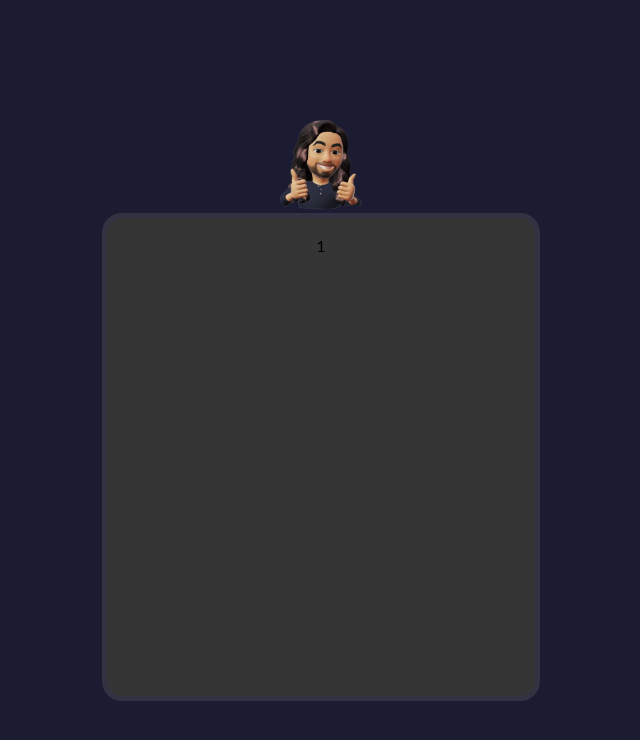
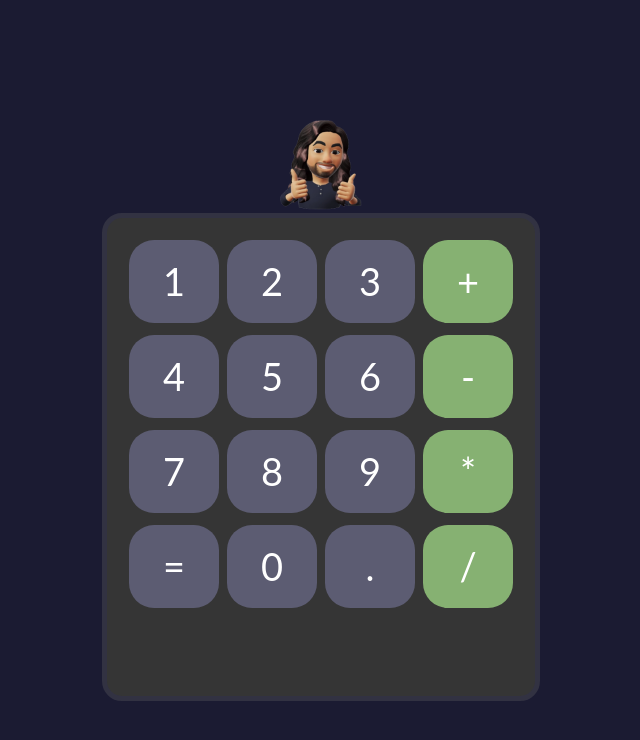
Before and after one commit to NicolasLLans/CalculadoraEnReact, a React (Create React App) app: page / in a window 1280 px wide. Shown: the top 740 px of the page, without its empty margins (319-959 px from the left). Built offline with nearby package versions, Linux system fonts and the light colour scheme.

Commit message:
complete todos los botones y asigne los operadores con un color de fondo distinto

```diff
--- a/src/App.js
+++ b/src/App.js
@@ -14,15 +14,27 @@ function App() {
       <div className='contenedor-calculadora'>
         <div className='fila'>
           <Boton>1</Boton>
+          <Boton>2</Boton>
+          <Boton>3</Boton>
+          <Boton>+</Boton>
         </div>
         <div className='fila'>
-
+          <Boton>4</Boton>
+          <Boton>5</Boton>
+          <Boton>6</Boton>
+          <Boton>-</Boton>
         </div>
         <div className='fila'>
-
+          <Boton>7</Boton>
+          <Boton>8</Boton>
+          <Boton>9</Boton>
+          <Boton>*</Boton>
         </div>
         <div className='fila'>
-
+          <Boton>=</Boton>
+          <Boton>0</Boton>
+          <Boton>.</Boton>
+          <Boton>/</Boton>
         </div>
       </div>
     </div>
--- a/src/componentes/boton.js
+++ b/src/componentes/boton.js
@@ -1,8 +1,14 @@
-import React from "react";
+import React from 'react';
+import '../hojas-de-estilos/Boton.css'
 
 function Boton(props){
+
+  const esOperador = valor => {
+    return isNaN(valor) && (valor != '.') && (valor != '=');
+  }
+
   return (
-    <div>
+    <div className={`boton-contenedor ${esOperador(props.children) ? 'operador': ''}`.trimEnd()}>
       {props.children}
     </div>
   )
--- /dev/null
+++ b/src/hojas-de-estilos/Boton.css
@@ -0,0 +1,18 @@
+.boton-contenedor{
+      height: 83px;
+      flex: 1 1;
+      display: flex;
+      justify-content: center;
+      align-items: center;
+      font-size: 38px;
+      background-color: #5c5c72;
+      color: white;
+      border-radius: 25px;
+      margin: 4px;
+      cursor: pointer;
+      user-select: none;
+}
+
+.operador{
+    background-color: rgb(134, 177, 114);
+}
```
